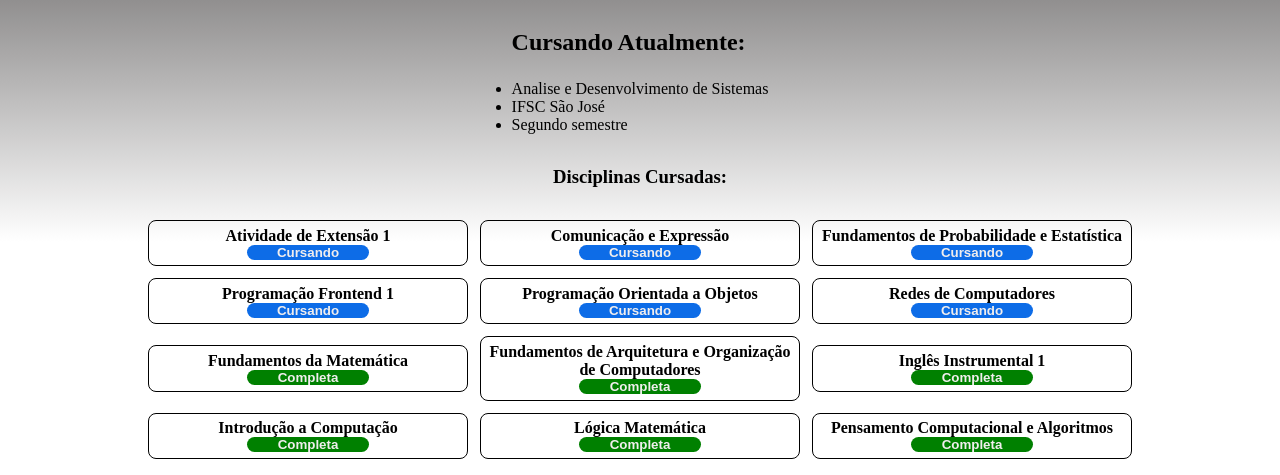
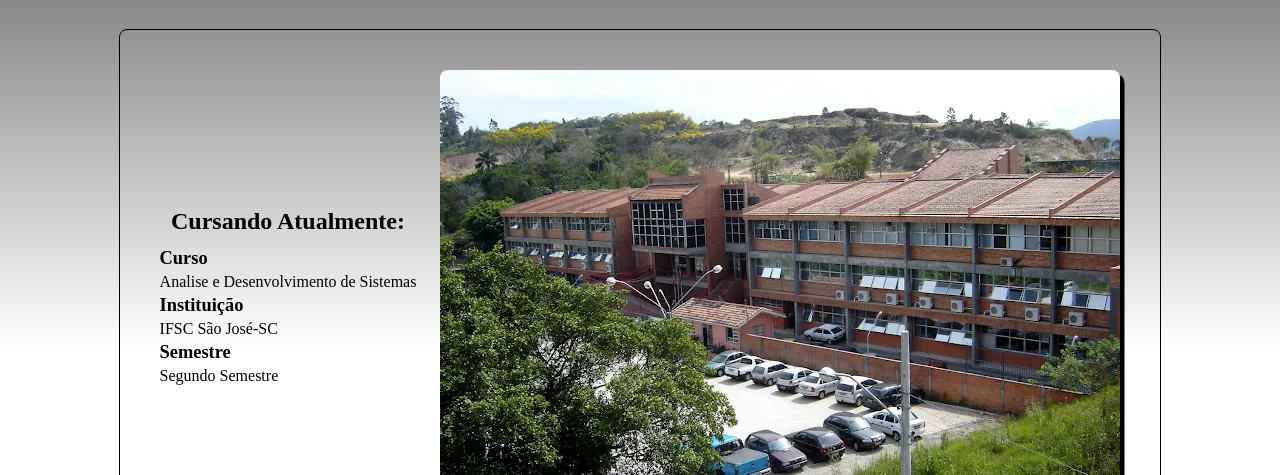
Before and after one commit to sergio-prolo-class/projeto-1-Victor3294, a plain HTML site: page site/academica/index.html in a window 1280 px wide. Shown: the part 325-800 px from the top of the page. Drawn offline with Linux system fonts and the light colour scheme.

Commit message:
Adicionando mais conteudo a pagina academica
A parte alterada foi onde mostra o que eu estava cursando atualmente, coloquei uma imagem do campus, uma borda e algumas outras alterações para a estilização ficar bonita

```diff
--- a/site/academica/index.html
+++ b/site/academica/index.html
@@ -25,12 +25,18 @@
         <section class="container-secao-cursando-atualmente">
             <h1>Carreira Academica</h1>
             <div class="container-cursando-atualmente">
-                <h2>Cursando Atualmente: </h2>
-                <ul>
-                    <li>Analise e Desenvolvimento de Sistemas</li>
-                    <li>IFSC São José</li>
-                    <li>Segundo semestre</li>
-                </ul>
+                <div class="container-texto-cursando-atualmente">
+                    <h2>Cursando Atualmente: </h2>
+                    <dl>
+                        <dt>Curso</dt>
+                        <dd>Analise e Desenvolvimento de Sistemas</dd>
+                        <dt>Instituição</dt>
+                        <dd>IFSC São José-SC</dd>
+                        <dt>Semestre</dt>
+                        <dd>Segundo Semestre</dd>
+                    </dl>
+                </div>
+                <img class="imagem-cursando-atualmente" src="../imgs/campus-ifsc-sao-jose.png" alt="foto do campus do IFSC de São José-SC">
             </div>
             <h3>Disciplinas Cursadas: </h3>
             <div class="container-lista-disciplinas-cursadas">
--- a/site/styles/style-pagina-academica.css
+++ b/site/styles/style-pagina-academica.css
@@ -21,9 +21,40 @@ main h1 {
 
 .container-cursando-atualmente{
     display: flex;
-    flex-direction: column;
+    flex-direction: row;
+    align-items: center;
+    justify-content: center;
+    border: 1px solid black;
+    border-radius: 8px;
+    padding: 2.5em;
     gap: 1.5em;
 }
+
+.imagem-cursando-atualmente{
+    border-radius: 8px;
+    box-shadow: 4.5px 4.5px #000;
+}
+
+.container-texto-cursando-atualmente{
+    display: flex;
+    align-items: center;
+    justify-content: center;
+    flex-direction: column;
+    gap: 0.8em;
+}
+
+.container-texto-cursando-atualmente dl {
+    display: flex;
+    flex-direction: column;
+    list-style: none;
+    gap: 0.25em;
+}
+
+.container-cursando-atualmente dt {
+    font-weight: bold;
+    font-size: 1.15em;
+}
+
 
 .container-item-disciplinas-cursadas{
     display: flex;
```
Also changed, not shown: site/imgs/campus-ifsc-sao-jose.png (added).
